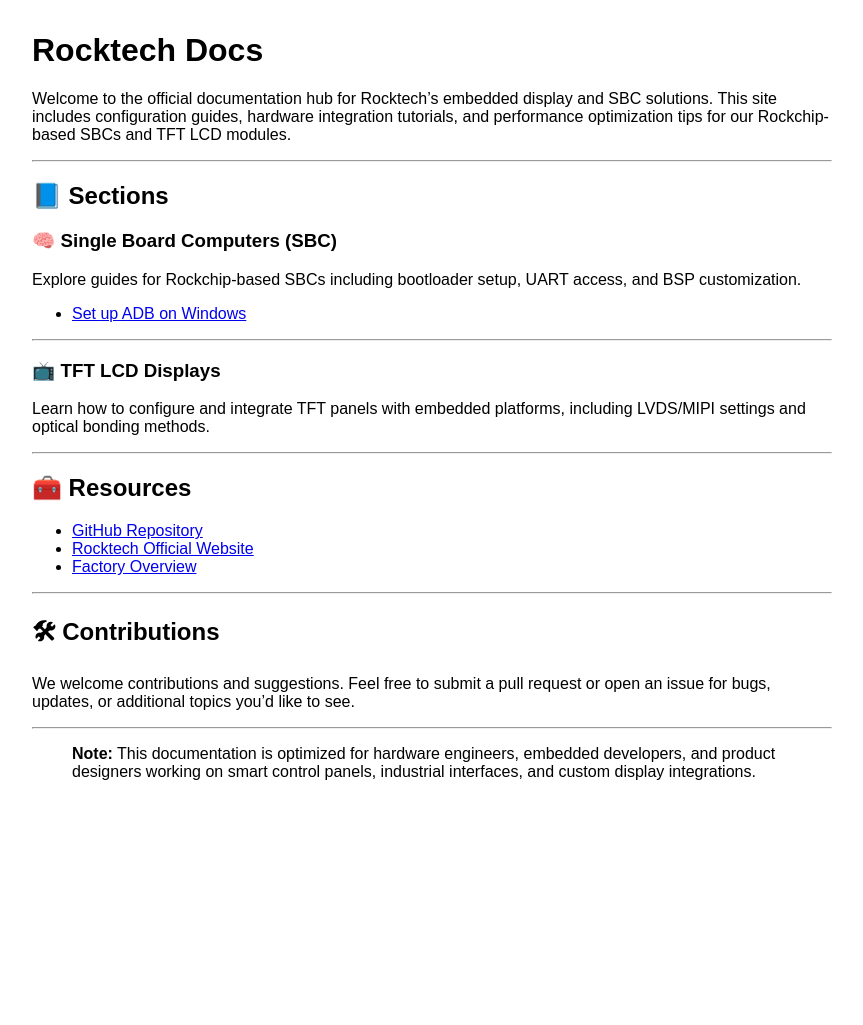
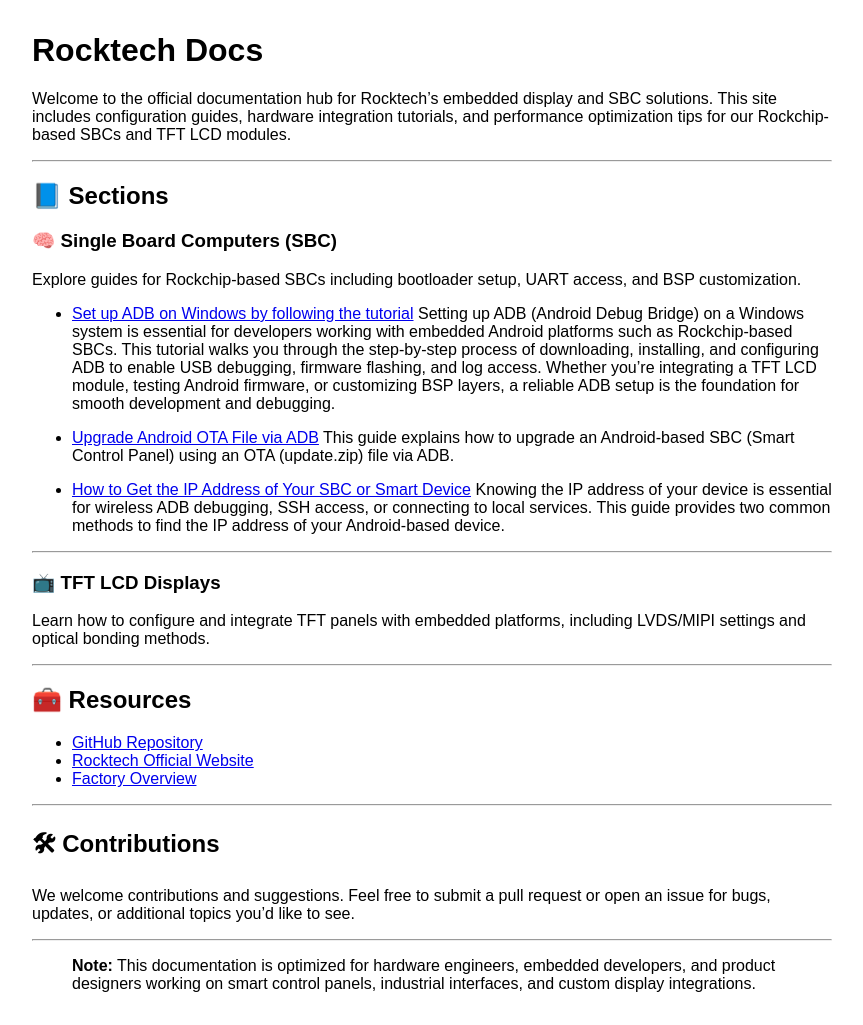
Before and after one commit to Kevin109/kevin109.github.io, a Jekyll site: the page built from index.md, in a window 1280 px wide. Shown: the whole page, without its empty margins (208-1071 px from the left). Built offline with Jekyll 4.4.1, drawn with Linux system fonts in a browser that asks for light colours; our own code applies the rules of GitHub Pages for plain Markdown files; before the commit the page ends 900 px from its top, so only the background shows below that.

Commit message:
add post get-ip-of-SBC.md

```diff
--- a/index.md
+++ b/index.md
@@ -10,7 +10,14 @@ Welcome to the official documentation hub for Rocktech’s embedded display and
 Explore guides for Rockchip-based SBCs including bootloader setup, UART access, and BSP customization.
 
 
-- [Set up ADB on Windows](https://kevin109.github.io/setup-adb-on-windows)
+- [Set up ADB on Windows by following the tutorial](https://kevin109.github.io/setup-adb-on-windows)
+Setting up ADB (Android Debug Bridge) on a Windows system is essential for developers working with embedded Android platforms such as Rockchip-based SBCs. This tutorial walks you through the step-by-step process of downloading, installing, and configuring ADB to enable USB debugging, firmware flashing, and log access. Whether you’re integrating a TFT LCD module, testing Android firmware, or customizing BSP layers, a reliable ADB setup is the foundation for smooth development and debugging.
+
+- [Upgrade Android OTA File via ADB](https://kevin109.github.io/upgrade-android-ota-via-adb)
+This guide explains how to upgrade an Android-based SBC (Smart Control Panel) using an OTA (update.zip) file via ADB.
+
+- [How to Get the IP Address of Your SBC or Smart Device](https://kevin109.github.io/get-ip-of-SBC)
+Knowing the IP address of your device is essential for wireless ADB debugging, SSH access, or connecting to local services. This guide provides two common methods to find the IP address of your Android-based device.
 
 ---
 
```
Also changed, not shown: get-ip-of-SBC.md (added, +65 -0 lines), upgrade-android-ota-via-adb.md (+3 -0 lines), apple-touch-icon.png (added), favicon-96x96.png (added), favicon.ico (added), favicon.svg (added), images/A4ES-WIFI-IP-Address.png (added), images/OTA-upgrade-command.png (added), images/OTA-upgrade.png (added), site.webmanifest (added), web-app-manifest-192x192.png (added), web-app-manifest-512x512.png (added), 1 other file.
